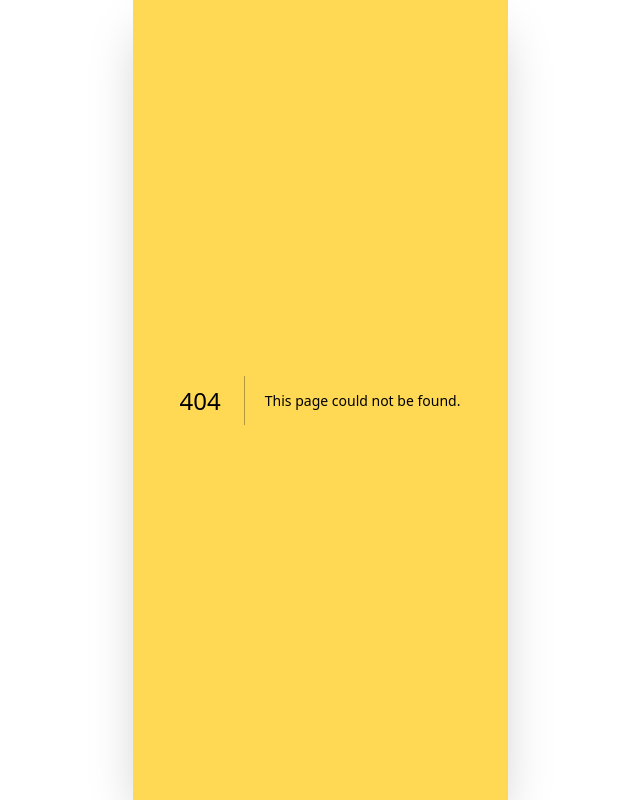
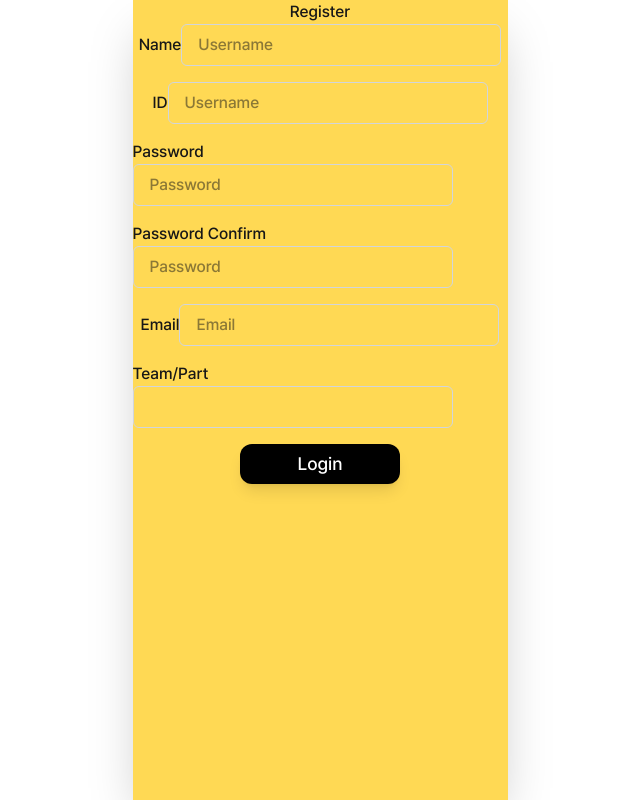
Before and after one commit to CEOS-Developers/next-vote-22nd, a Next.js app: page /signUp in a window 1280 px wide. Before the commit this address had no page. Shown: the whole page, without its empty margins (320-960 px from the left). Built offline with nearby package versions, Linux system fonts and the light colour scheme.

Commit message:
[#2] login 페이지 구현

```diff
--- a/app/globals.css
+++ b/app/globals.css
@@ -14,6 +14,7 @@
 
 @theme {
   --color-yellow: #FFD954;
+  --color-brown: #6B6758;
 
 }
 
--- /dev/null
+++ b/app/login/page.tsx
@@ -0,0 +1,24 @@
+"use client";
+import BlackButton from "@/components/BlackButton";
+import Image from "next/image";
+import { useRouter } from "next/navigation";
+
+export default function Login() {
+  const router = useRouter();
+  return (
+    <div className="relative w-full h-screen flex flex-col items-center justify-center gap-5">
+        <div className="fixed top-0 h-20 w-[375px] font-bold text-4xl flex flex-row items-center justify-start gap-25 pl-4"><p onClick={() => router.back()}><Image src="/arrow.svg" alt="goBack" width={30} height={30} className="cursor-pointer"/></p>Login</div>
+        <div className="flex flex-col font-normal gap-4">
+          <span className="text-sm">ID</span>
+        <input type="text" placeholder="Username" className="border-b-3 border-brown px-4 py-2 w-80 mb-4 focus:outline-none font-bold text-lg"/>
+        </div>
+        <div className="flex flex-col gap-4">
+          <span className="text-sm font-normal">password</span>
+        <input type="password" placeholder="Password" className="border-b-3 border-brown px-4 py-2 w-80 mb-4 focus:outline-none font-bold text-lg"/>
+        </div>
+        <BlackButton onClick={() => {
+          window.location.href = "/";
+        }} >login</BlackButton>
+    </div>
+  );
+}
--- a/app/page.tsx
+++ b/app/page.tsx
@@ -1,3 +1,5 @@
+"use client";
+import BlackButton from "@/components/BlackButton";
 import Image from "next/image";
 
 export default function Home() {
@@ -11,8 +13,10 @@ export default function Home() {
         <Image src="/vote.svg" alt="logo" width={150} height={150}/>
       </div>
       <div className="flex flex-col gap-4">
-<button className="bg-black text-white rounded-xl w-40 h-10 text-lg font-normal cursor-pointer shadow-lg hover:bg-yellow">join us</button>
-<button className="text-black underline cursor-pointer">sign up as a member</button></div>
+          <BlackButton onClick={() => {
+          window.location.href = "/login";
+        }}>join us</BlackButton>
+      <button className="text-black underline cursor-pointer">sign up as a member</button></div>
     </div>
   );
 }
--- /dev/null
+++ b/app/signUp/page.tsx
@@ -0,0 +1,21 @@
+
+export default function SignUp() {
+  return (
+    <div className="relative w-full h-screen flex flex-col items-center">
+        <div>Register</div>
+         <div>Name
+        <input type="text" placeholder="Username" className="border border-gray-300 rounded-md px-4 py-2 w-80 mb-4"/></div>
+        <div>ID
+        <input type="text" placeholder="Username" className="border border-gray-300 rounded-md px-4 py-2 w-80 mb-4"/></div>
+        <div>Password
+        <input type="password" placeholder="Password" className="border border-gray-300 rounded-md px-4 py-2 w-80 mb-4"/></div>
+        <div>Password Confirm
+        <input type="password" placeholder="Password" className="border border-gray-300 rounded-md px-4 py-2 w-80 mb-4"/></div>
+        <div>Email
+        <input type="text" placeholder="Email" className="border border-gray-300 rounded-md px-4 py-2 w-80 mb-4"/></div>
+        <div>Team/Part
+        <input type="" className="border border-gray-300 rounded-md px-4 py-2 w-80 mb-4"/></div>
+        <button className="bg-black text-white rounded-xl w-40 h-10 text-lg font-normal cursor-pointer shadow-lg hover:bg-yellow">Login</button>
+    </div>
+  );
+}
--- /dev/null
+++ b/components/BlackButton.tsx
@@ -0,0 +1,14 @@
+"use client";
+import React from "react";
+
+type BlackButtonProps = {
+  children: React.ReactNode;
+  onClick?: () => void;
+};
+
+export default function BlackButton({ children, onClick }: BlackButtonProps){
+    return(
+<button className="bg-black text-white rounded-xl w-42 h-10 text-lg font-normal cursor-pointer shadow-lg hover:bg-yellow hover:text-black"
+    onClick={onClick}>{children}</button>
+    )
+}
```
Also changed, not shown: public/arrow.svg (added).
